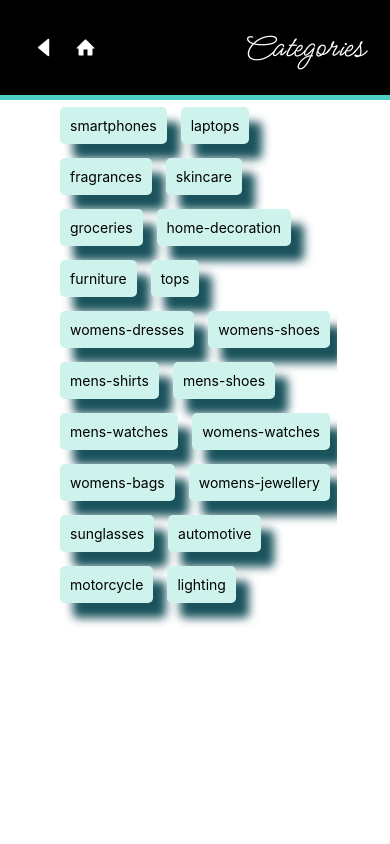
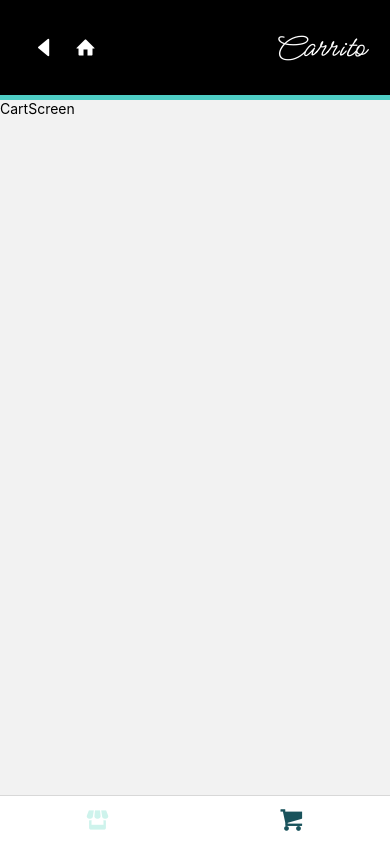
Before and after one commit to gabytururu/runatEcommerce_MobileApp, a React Native app: screen /CartStack in a window 390 px wide. Built offline with nearby package versions, Linux system fonts and the light colour scheme.

Commit message:
Desafio5_WIP_bottomBarTab Navigation incorporado y funcional

```diff
--- a/App.js
+++ b/App.js
@@ -6,7 +6,8 @@ import CategoriesScreen from './Screens/CategoriesScreen'
 import ProductsByCatScreen from './Screens/ProductsByCatScreen'
 import {useState} from 'react'
 import ProductDetailScreen from './Screens/ProductDetailScreen';
-import Navigator from './navigation/Navigator';
+// import Navigator from './navigation/Navigator';
+import TabNavigator from './navigation/TabNavigator';
 
 export default function App() {
   const [categorySelected, setCategorySelected] = useState('')
@@ -35,7 +36,7 @@ export default function App() {
                         </View>
   return (
      <>
-     <Navigator/>
+     <TabNavigator/>
 
     {/* { productIdSelected?
       <ProductDetailScreen productIdSelected = {productIdSelected}/>
--- /dev/null
+++ b/Screens/CartScreen.jsx
@@ -0,0 +1,14 @@
+import { StyleSheet, Text, View } from 'react-native'
+import React from 'react'
+
+const CartScreen = () => {
+  return (
+    <View>
+      <Text>CartScreen</Text>
+    </View>
+  )
+}
+
+export default CartScreen
+
+const styles = StyleSheet.create({})
--- a/components/Header.jsx
+++ b/components/Header.jsx
@@ -5,11 +5,14 @@ import { AntDesign, Entypo } from '@expo/vector-icons';
 
 
 const Header = ({title, navigation}) => {
+  // por qué el canGoBack no opera bien cuando movemos al Cart si se ocupa el mismo header y por tanto la misma lógica?
   return (
     <View style={styles.headerContainer}>
       <View style={styles.headerTextContainer}>
         <Text style={styles.headerText}>{title}</Text>
       </View>
+      {navigation.canGoBack()?
+        <>
           <View style={styles.navButtonsContainer}>
             <TouchableOpacity onPress={navigation.goBack} style={styles.navButton}>
               <AntDesign name="caretleft" size={20} color= "white"/>
@@ -18,6 +21,11 @@ const Header = ({title, navigation}) => {
               <Entypo name="home" size={20} color= "white"/>
             </TouchableOpacity>
           </View>
+        </>
+          :
+        <View></View>
+      }
+
     </View>
   )
 }
--- /dev/null
+++ b/navigation/CartNavigator.jsx
@@ -0,0 +1,31 @@
+import { StyleSheet, Text, View } from 'react-native'
+import { createNativeStackNavigator } from '@react-navigation/native-stack'
+import Header from '../components/Header'
+import CartScreen from '../Screens/CartScreen'
+import React from 'react'
+
+const Stack = createNativeStackNavigator()
+
+const CartNavigator = () => {
+  return (
+    <Stack.Navigator
+        initialRouteName= "carrito"
+        screenOptions={
+            ({navigation, route}) => ({
+                header: () => <Header title={route.name} navigation={navigation}/>
+            })
+        }
+    >
+        <Stack.Screen
+            name="Carrito"
+            component={CartScreen}
+            options={{title: "Mi Carrito"}}
+        />
+
+    </Stack.Navigator>
+  )
+}
+
+export default CartNavigator
+
+const styles = StyleSheet.create({})
--- a/navigation/Navigator.jsx
+++ b/navigation/ShopNavigator.jsx
@@ -10,9 +10,8 @@ import Header from '../components/Header'
 
 const Stack = createNativeStackNavigator()
 
-const Navigator = () => {
+const ShopNavigator = () => {
   return (
-    <NavigationContainer>
         <Stack.Navigator
             initialRouteName='categories'
             screenOptions={
@@ -40,8 +39,7 @@ const Navigator = () => {
 
             />
         </Stack.Navigator>
-    </NavigationContainer>
   )
 }
 
-export default Navigator
+export default ShopNavigator
--- /dev/null
+++ b/navigation/TabNavigator.jsx
@@ -0,0 +1,48 @@
+import { StyleSheet } from "react-native";
+import { NavigationContainer } from "@react-navigation/native";
+import { createBottomTabNavigator } from "@react-navigation/bottom-tabs";
+import ShopNavigator from "./ShopNavigator";
+import CartNavigator from "./CartNavigator";
+import { colors } from "../global/colors";
+import { Entypo } from '@expo/vector-icons';
+
+const Tab = createBottomTabNavigator()
+
+const TabNavigator = () => {
+    return(
+        <NavigationContainer>
+            <Tab.Navigator
+                screenOptions = {{
+                    headerShown: false,
+                    tabBarShowLabel: false,
+                    tabBarStyle: styles.tabNavigator,
+                }}
+            >
+                <Tab.Screen
+                    name="ShopStack"
+                    component={ShopNavigator}
+                    options={{
+                        tabBarIcon: ({focused}) =>(
+                            <Entypo name="shop" size={24} color={focused? colors.primary : colors.mintSoft}/>
+                        )
+                    }}
+                />
+                <Tab.Screen
+                    name="CartStack"
+                    component={CartNavigator}
+                    options={{
+                        tabBarIcon: ({focused}) =>(
+                            <Entypo name="shopping-cart" size={24} color={focused? colors.primary : colors.mintSoft}/>
+                        )
+                    }}
+                />
+            </Tab.Navigator>
+        </NavigationContainer>
+    )
+}
+
+export default TabNavigator
+
+const styles = StyleSheet.create({
+
+})
--- a/package.json
+++ b/package.json
@@ -9,6 +9,7 @@
     "web": "expo start --web"
   },
   "dependencies": {
+    "@react-navigation/bottom-tabs": "^6.5.11",
     "@react-navigation/native": "^6.1.9",
     "@react-navigation/native-stack": "^6.9.17",
     "expo": "~49.0.15",
```
Also changed, not shown: 1 other file (tests, documents, lock files or other folders). Lines whose indentation alone changed are shown as unchanged.
